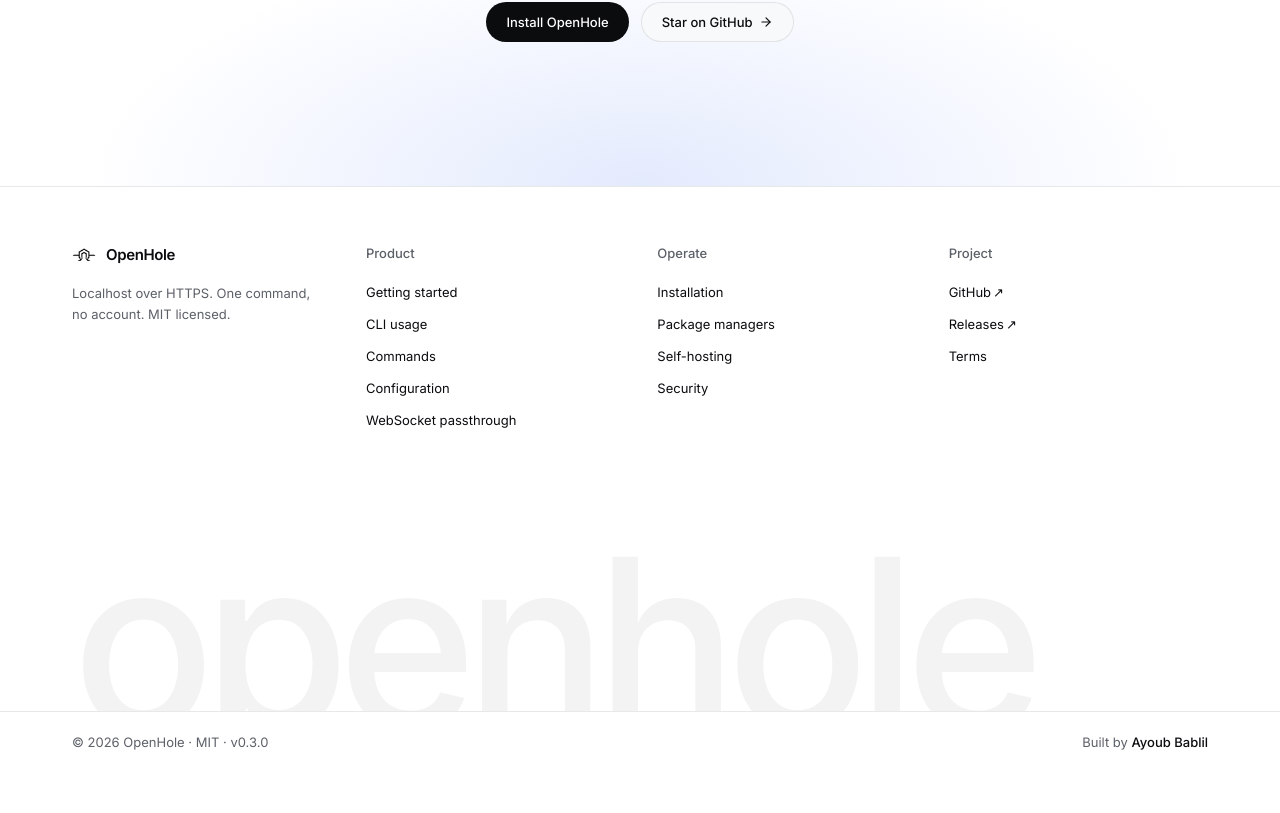
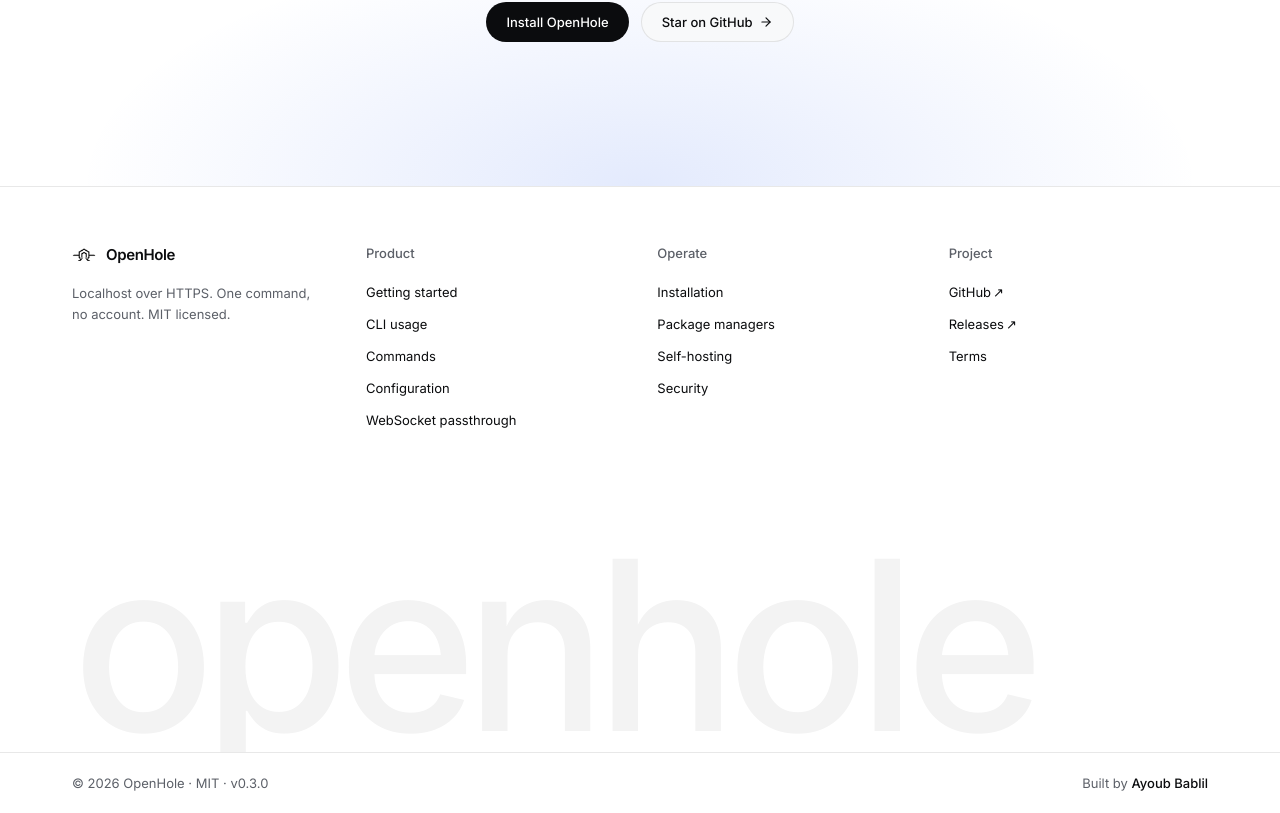
Before and after one commit to bablilayoub/openhole, a Next.js app in the folder website/: page / in a window 1280 px wide. Shown: the part 4469-5282 px from the top of the page. Before the commit the page ends 5242 px from the top, so only its background shows below. Built offline with nearby package versions, Linux system fonts and the light colour scheme; no server answers.

Commit message:
fix(website): show the full footer wordmark, clip only the descender
Co-Authored-By: Claude Fable 5.1 <noreply@anthropic.com>

```diff
--- a/website/components/Footer.tsx
+++ b/website/components/Footer.tsx
@@ -44,9 +44,9 @@ export function Footer() {
         </div>
       </div>
 
-      {/* Oversized wordmark, clipped by the rule below it. */}
-      <div className="page-container mt-20 overflow-hidden sm:mt-28" aria-hidden>
-        <p className="pointer-events-none -mb-[0.14em] font-medium text-[min(18.5vw,17.5rem)] leading-[0.85] tracking-[-0.05em] whitespace-nowrap text-ink/[0.05] select-none">
+      {/* Oversized wordmark. Baseline sits on the rule; only the descender dips under it. */}
+      <div className="page-container mt-16 overflow-hidden sm:mt-24" aria-hidden>
+        <p className="pointer-events-none -mb-[0.05em] font-medium text-[min(18.5vw,17.5rem)] leading-none tracking-[-0.05em] whitespace-nowrap text-ink/[0.05] select-none">
           openhole
         </p>
       </div>
```
